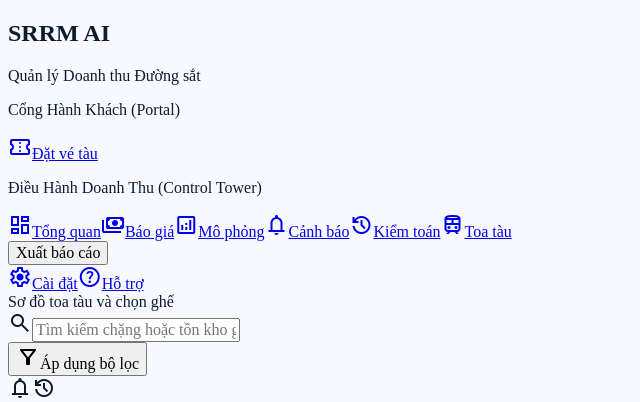
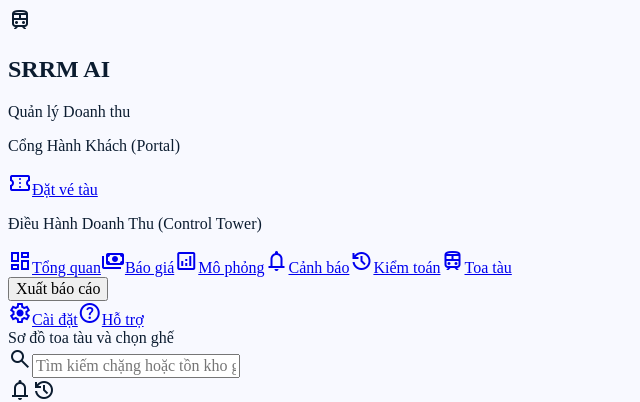
Before and after one commit to Doan01062002/Hackathon-Viber-Code-Pro-Max, a Next.js app in the folder frontend/: page /train-layout in a window 1280 px wide. Shown: the top 402 px of the page, without its empty margins (0-640 px from the left). Built offline with nearby package versions, Linux system fonts and the light colour scheme; no server answers; grey boxes are pictures that could not be loaded.

Commit message:
feat: add train logo to sidebar, scale sidebar headings size, and remove useless header filter button

```diff
--- a/frontend/src/app/api/git/route.ts
+++ b/frontend/src/app/api/git/route.ts
@@ -34,7 +34,7 @@ export async function GET() {
   runCmd("git add .");
 
   // Commit changes
-  runCmd("git commit -m \"style: scale global font size by +2px for better readability\"");
+  runCmd("git commit -m \"feat: add train logo to sidebar, scale sidebar headings size, and remove useless header filter button\"");
 
   // Push to remote origin
   runCmd("git push origin ui2 --force");
--- a/frontend/src/features/rail-ui/components/AppShell.tsx
+++ b/frontend/src/features/rail-ui/components/AppShell.tsx
@@ -34,17 +34,20 @@ export function AppShell({ title, eyebrow, children }: AppShellProps) {
       <aside
         className="h-screen w-56 fixed left-0 top-0 bg-surface-container-low border-r border-outline-variant flex flex-col py-4 z-50 select-none"
       >
-        <div className="px-6 mb-4">
-          <h1 className="text-xl font-extrabold text-primary leading-tight">SRRM AI</h1>
-          <p className="text-[9px] uppercase font-bold tracking-widest text-on-surface-variant opacity-70 mt-0.5">
-            Quản lý Doanh thu Đường sắt
-          </p>
+        <div className="px-6 mb-5 flex items-center gap-2.5">
+          <span className="material-symbols-outlined text-primary text-2xl bg-primary/10 p-1.5 rounded-xl select-none">train</span>
+          <div>
+            <h1 className="text-xl font-black text-primary leading-none">SRRM AI</h1>
+            <p className="text-[10px] uppercase font-bold tracking-widest text-on-surface-variant opacity-70 mt-1">
+              Quản lý Doanh thu
+            </p>
+          </div>
         </div>
 
         <nav className="flex-grow space-y-4 overflow-y-auto custom-scrollbar pr-1">
           {/* Passenger Section */}
           <div className="px-3">
-            <p className="px-4 text-[9px] font-bold text-on-surface-variant/50 uppercase tracking-widest mb-1.5">
+            <p className="px-4 text-[11px] font-black text-on-surface-variant/60 uppercase tracking-widest mb-2">
               Cổng Hành Khách (Portal)
             </p>
             {navItems
@@ -70,7 +73,7 @@ export function AppShell({ title, eyebrow, children }: AppShellProps) {
 
           {/* Admin Section */}
           <div className="px-3">
-            <p className="px-4 text-[9px] font-bold text-on-surface-variant/50 uppercase tracking-widest mb-1.5">
+            <p className="px-4 text-[11px] font-black text-on-surface-variant/60 uppercase tracking-widest mb-2">
               Điều Hành Doanh Thu (Control Tower)
             </p>
             {navItems
@@ -139,12 +142,6 @@ export function AppShell({ title, eyebrow, children }: AppShellProps) {
           </div>
           <div className="h-6 w-px bg-outline-variant"></div>
           <div className="flex items-center gap-4">
-            <button
-              className="flex items-center gap-2 px-4 py-1.5 bg-primary-container text-on-primary-container rounded-lg font-bold text-xs hover:brightness-110 transition-all scale-95 active:scale-90"
-            >
-              <span className="material-symbols-outlined text-sm">filter_alt</span>
-              Áp dụng bộ lọc
-            </button>
             <div className="flex gap-2 items-center">
               <span className="material-symbols-outlined p-2 hover:bg-surface-container-high rounded-full cursor-pointer transition-colors text-on-surface-variant text-base leading-none">notifications</span>
               <span className="material-symbols-outlined p-2 hover:bg-surface-container-high rounded-full cursor-pointer transition-colors text-on-surface-variant text-base leading-none">history</span>
```
